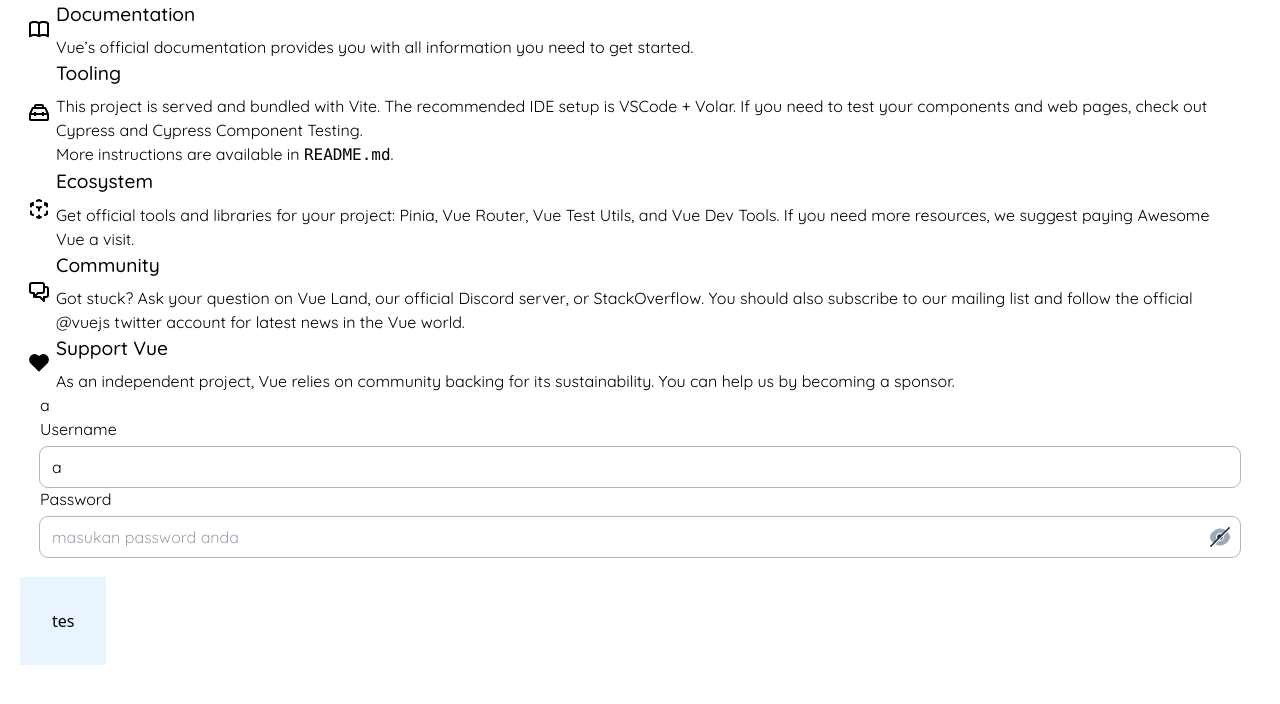
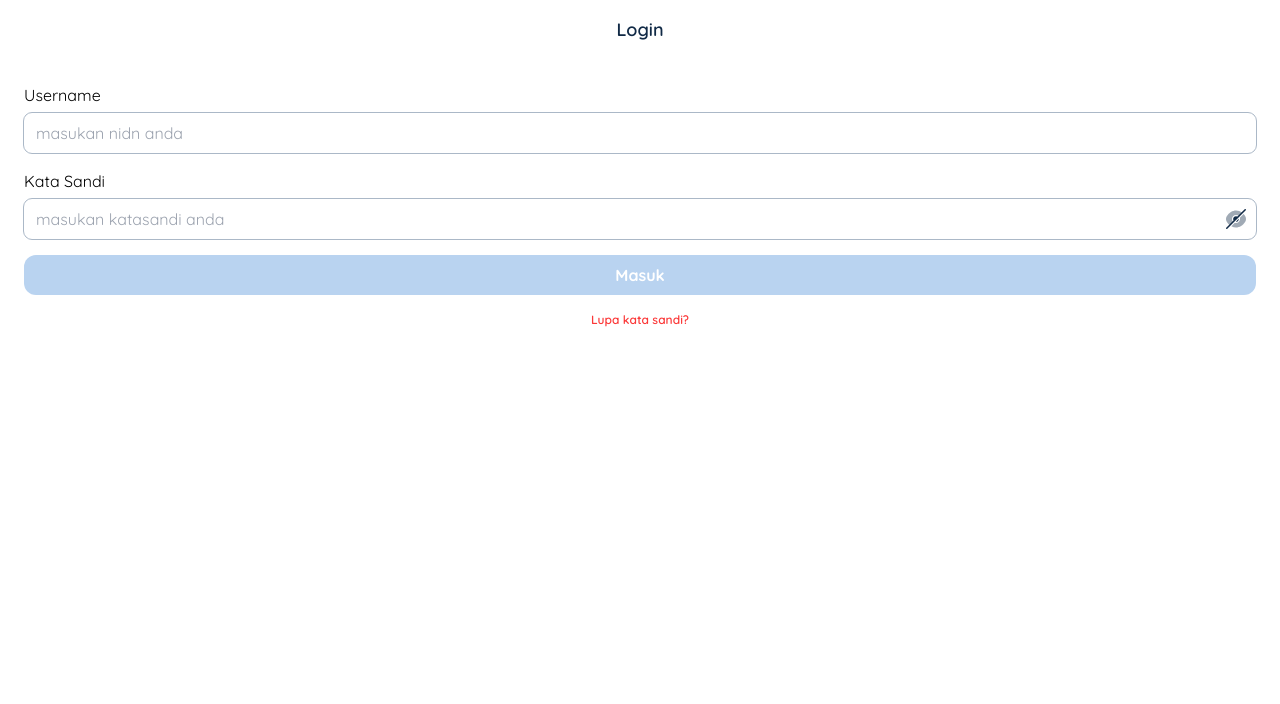
Before and after one commit to azkifairuz/siedo-app, a Vue app: page / in a window 1280 px wide. Shown: the top 704 px of the page. Built offline with nearby package versions, Linux system fonts and the light colour scheme.

Commit message:
login view

```diff
--- a/dev-dist/sw.js
+++ b/dev-dist/sw.js
@@ -82,7 +82,7 @@ define(['./workbox-b5f7729d'], (function (workbox) { 'use strict';
     "revision": "3ca0b8505b4bec776b69afdba2768812"
   }, {
     "url": "index.html",
-    "revision": "0.qtgtut8qg4g"
+    "revision": "0.quibok15md"
   }], {});
   workbox.cleanupOutdatedCaches();
   workbox.registerRoute(new workbox.NavigationRoute(workbox.createHandlerBoundToURL("index.html"), {
--- a/src/App.vue
+++ b/src/App.vue
@@ -1,38 +1,12 @@
 <script setup lang="ts">
 import { RouterLink, RouterView } from 'vue-router'
-import BaseInputField from '@/components/BaseInpuField.vue'
-import { reactive } from 'vue';
-import PasswordInputField from './components/PasswordInputField.vue';
-
-const tes = reactive({
-  name:"a",
-  password:""
-})
-
-function btnTes() {
-  console.log(tes);
-}
-
 </script>
 
 <template>
-  <div class="font-quicksand mx-10">
+  <div class="font-quicksand mx-6">
     <RouterView />
-    <h1>{{ tes.name }}</h1>
+  </div>
 
-    <BaseInputField
-     label="Username"
-     placeholder="masukan nidn anda"
-     v-model="tes.name"
-     type="text"
-    />
-    <PasswordInputField
-     label="Password"
-     placeholder="masukan password anda"
-     v-model="tes.password"
-    />
-  </div>
-  <button @click="btnTes" class="bg-secondary p-8 m-5">tes</button>
 </template>
 
 <style scoped></style>
--- a/src/components/PrimaryButton.vue
+++ b/src/components/PrimaryButton.vue
@@ -4,11 +4,18 @@ defineProps<{
     color: string
     width: string
     textColor: string
+    isDisable: boolean
 }>()
+const emits = defineEmits(['clickable']);
+
+function onClick() {
+    emits('clickable')
+}
 </script>
 
 <template>
-    <button class="px-3 py-2 rounded-[12px] font-quicksand" :class="`${color} ${width} ${textColor}`">
+    <button @click="onClick" class="px-3 py-2 font-bold text-[16px] rounded-[12px] font-quicksand"
+        :class="`${isDisable ? 'bg-secondary cursor-not-allowed' : color + ' cursor-pointer'} ${width} ${textColor}`">
         {{ text }}
     </button>
 </template>
--- a/src/router/index.ts
+++ b/src/router/index.ts
@@ -1,13 +1,14 @@
 import { createRouter, createWebHistory } from 'vue-router'
 import HomeView from '../views/HomeView.vue'
+import LoginView from '@/views/LoginView.vue'
 
 const router = createRouter({
   history: createWebHistory(import.meta.env.BASE_URL),
   routes: [
     {
       path: '/',
-      name: 'home',
-      component: HomeView
+      name: 'login',
+      component: LoginView
     },
     {
       path: '/about',
--- /dev/null
+++ b/src/views/LoginView.vue
@@ -0,0 +1,38 @@
+<script setup lang="ts">
+import BaseInputField from '@/components/BaseInpuField.vue'
+import { computed, reactive } from 'vue';
+import PasswordInputField from '@/components/PasswordInputField.vue';
+import Btn from '@/components/PrimaryButton.vue';
+const login = reactive({
+    nidn:"",
+    password:""
+})
+
+function handleLogin() {
+  console.log(login);
+}
+const isDisable = computed(() => {
+    return !login.nidn || !login.password
+})
+
+
+
+
+</script>
+
+<template>
+    <div class="w-full flex flex-col gap-4 pt-4">
+        <h3 class="text-[18px] mb-6 w-full text-center font-semibold text-main-blue">Login</h3>
+        <BaseInputField label="Username" placeholder="masukan nidn anda" v-model="login.nidn" type="text" />
+        <PasswordInputField label="Kata Sandi" placeholder="masukan katasandi anda" v-model="login.password" />
+        <Btn
+            @clickable="handleLogin"
+            text="Masuk"
+            color="bg-main-blue"
+            text-color="text-white"
+            width="w-full"
+            :is-disable="isDisable"
+        />
+        <h3 class="text-[12px] w-full text-center font-semibold text-main-red">Lupa kata sandi?</h3>
+    </div>
+</template>
--- a/tailwind.config.js
+++ b/tailwind.config.js
@@ -7,8 +7,9 @@ export default {
         main: {
           blue: "#112A46",
           yellow: "#FFC700",
+          red:'#FB3838'
         },
-        secondary: "#E9F4FF",
+        secondary: "#B9D3F0",
         surface: "#FFFFFF",
       },
       fontFamily: {
```
